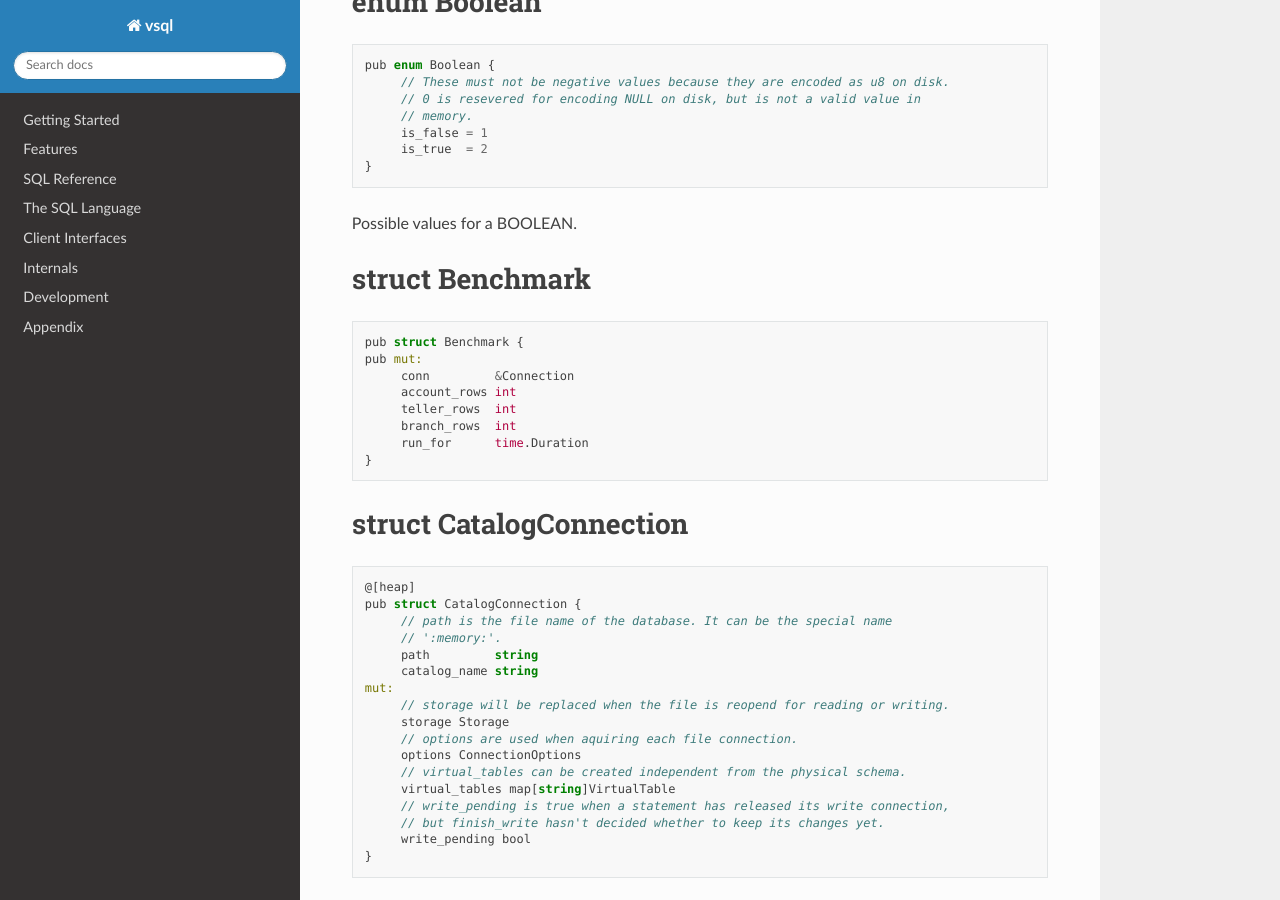
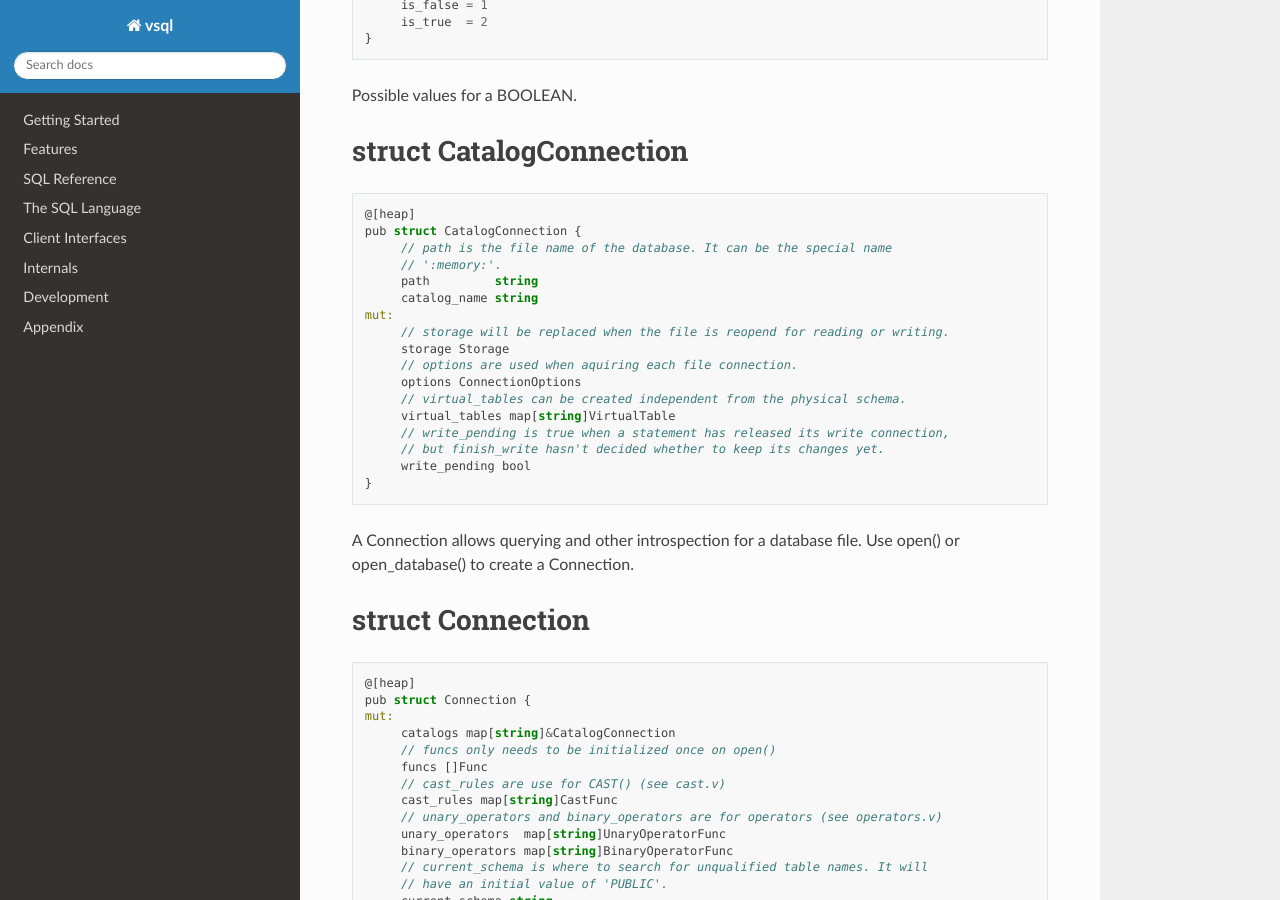
Before and after one commit to elliotchance/vsql, a Sphinx documentation site: the page built from docs/v-client-library-docs.rst, in a window 1280 px wide and 900 px high, scrolled down 5575 px. Built offline with Sphinx 7.4.7 and the Read the Docs theme 3.1.0, drawn with Linux system fonts in a browser that asks for light colours; some of the changed text lies outside the part shown.

Commit message:
cli: Move the benchmark out of the vsql module
The benchmark is only used by "vsql bench", so it's now in cmd/vsql-cli. This
removes new_benchmark() and Benchmark from the V library, and raises the SQL
test coverage from 88.91% to 89.30%.

Co-Authored-By: Claude Opus 5.5 <noreply@anthropic.com>

```diff
--- a/docs/v-client-library-docs.rst
+++ b/docs/v-client-library-docs.rst
@@ -32,16 +32,6 @@ fn default_connection_options
    pub fn default_connection_options() ConnectionOptions
 
 default_connection_options returns the sensible defaults used by open() and the correct base to provide your own option overrides. See ConnectionOptions.
-
-fn new_benchmark
-----------------
-
-
-.. code-block:: v
-
-   pub fn new_benchmark(conn &Connection) Benchmark
-
-
 
 fn new_bigint_value
 -------------------
@@ -330,23 +320,6 @@ enum Boolean
    }
 
 Possible values for a BOOLEAN.
-
-struct Benchmark
-----------------
-
-
-.. code-block:: v
-
-   pub struct Benchmark {
-   pub mut:
-   	conn         &Connection
-   	account_rows int
-   	teller_rows  int
-   	branch_rows  int
-   	run_for      time.Duration
-   }
-
-
 
 struct CatalogConnection
 ------------------------
```
Also changed, not shown: 3 other files.
